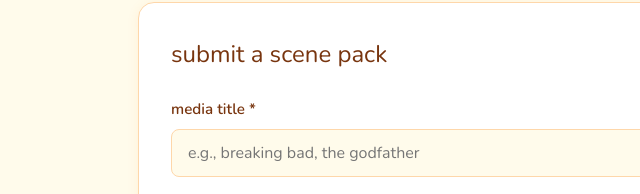
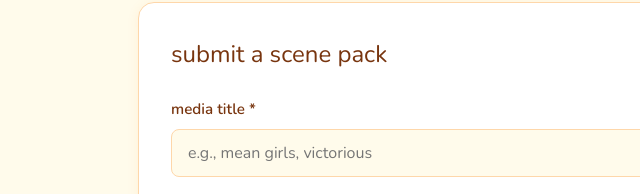
Before and after one commit to starboundgrp/scenesindex, a plain HTML site: page index.html in a window 1280 px wide. Both pictures are taken after a click on the button "submit pack". Shown: the part 275-469 px from the top of the page, 76-716 px from the left. Drawn offline with nearby package versions, Linux system fonts and the light colour scheme.

Commit message:
Update media title placeholder in submission form

```diff
--- a/index.html
+++ b/index.html
@@ -810,7 +810,7 @@
                 <form id="submissionForm" onsubmit="handleSubmit(event)">
                     <div class="form-group">
                         <label>media title *</label>
-                        <input type="text" id="mediaTitle" required placeholder="e.g., breaking bad, the godfather">
+                        <input type="text" id="mediaTitle" required placeholder="e.g., mean girls, victorious">
                     </div>
 
                     <div class="form-group">
```
